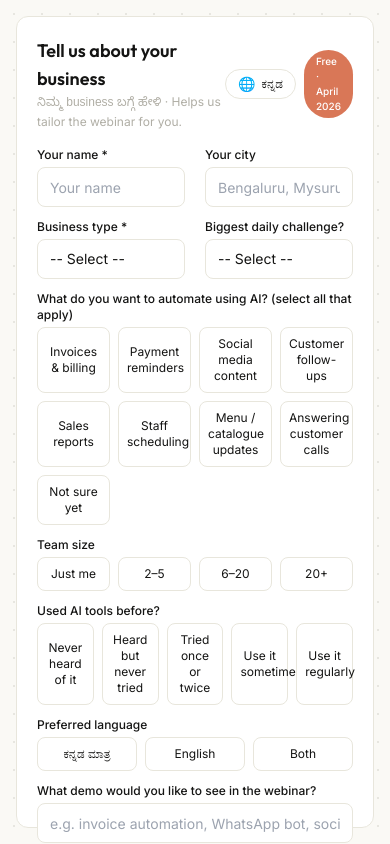
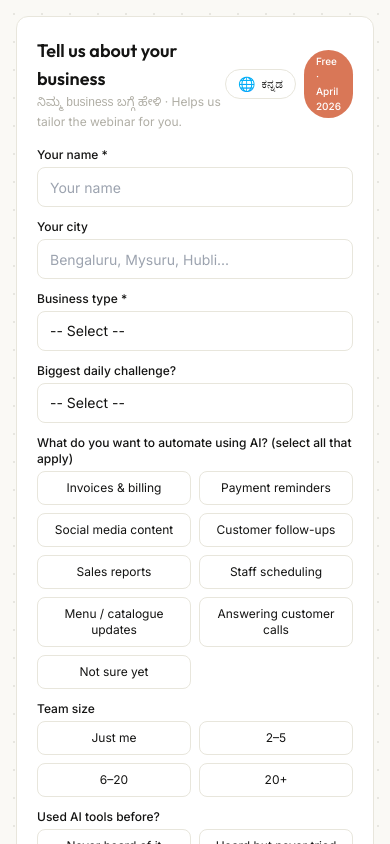
Before and after one commit to nurturinglabs/mundebanni-community-survey, a Next.js app: page / in a window 390 px wide. Shown: the top 844 px of the page. Built offline with nearby package versions, Linux system fonts and the light colour scheme.

Commit message:
Form submit issue

```diff
--- a/src/app/page.tsx
+++ b/src/app/page.tsx
@@ -9,7 +9,7 @@ export default function Home() {
   const [lang, setLang] = useState<Lang>("en");
 
   return (
-    <main className="h-screen w-screen dot-grid flex overflow-hidden">
+    <main className="min-h-screen w-screen dot-grid flex lg:h-screen lg:overflow-hidden">
       {/* Left panel — branding */}
       <div className="relative z-10 hidden lg:flex flex-col justify-between w-[360px] shrink-0 bg-[#141413] text-white p-8">
         <div>
@@ -87,8 +87,8 @@ export default function Home() {
       </div>
 
       {/* Right panel — form fills entire remaining space */}
-      <div className="relative z-10 flex-1 flex items-center justify-center p-4 lg:p-6">
-        <div className="w-full h-full max-w-[860px] bg-white border border-[#E8E6DC] rounded-xl p-5 lg:p-8 flex flex-col">
+      <div className="relative z-10 flex-1 flex items-center justify-center p-4 lg:p-6 overflow-y-auto">
+        <div className="w-full max-w-[860px] bg-white border border-[#E8E6DC] rounded-xl p-5 lg:p-8 flex flex-col lg:h-full">
           {/* Header */}
           <div className="mb-4 shrink-0">
             <div className="flex items-center justify-between">
--- a/src/components/RegistrationForm.tsx
+++ b/src/components/RegistrationForm.tsx
@@ -218,7 +218,7 @@ export default function RegistrationForm({ lang }: { lang: Lang }) {
   return (
     <form onSubmit={handleSubmit} className="h-full flex flex-col">
       {/* All fields in a grid */}
-      <div className="flex-1 grid grid-cols-2 gap-x-5 gap-y-3 content-start">
+      <div className="flex-1 grid grid-cols-1 sm:grid-cols-2 gap-x-5 gap-y-3 content-start">
         {/* Row 1: Name + City */}
         <div>
           <label className={labelClass}>{l.name}</label>
@@ -276,9 +276,9 @@ export default function RegistrationForm({ lang }: { lang: Lang }) {
         </div>
 
         {/* Row 3: Automate with AI (pick 2, 4 cols) */}
-        <div className="col-span-2">
+        <div className="sm:col-span-2">
           <label className={labelClass}>{l.automate}</label>
-          <div className="grid grid-cols-4 gap-2">
+          <div className="grid grid-cols-2 sm:grid-cols-4 gap-2">
             {l.automateOptions.map((option) => (
               <button
                 key={option}
@@ -293,9 +293,9 @@ export default function RegistrationForm({ lang }: { lang: Lang }) {
         </div>
 
         {/* Row 4: Team Size (4 across) */}
-        <div className="col-span-2">
+        <div className="sm:col-span-2">
           <label className={labelClass}>{l.teamSize}</label>
-          <div className="grid grid-cols-4 gap-2">
+          <div className="grid grid-cols-2 sm:grid-cols-4 gap-2">
             {l.teamSizes.map((size) => (
               <button
                 key={size}
@@ -310,9 +310,9 @@ export default function RegistrationForm({ lang }: { lang: Lang }) {
         </div>
 
         {/* Row 5: AI Experience */}
-        <div className="col-span-2">
+        <div className="sm:col-span-2">
           <label className={labelClass}>{l.aiExperience}</label>
-          <div className="grid grid-cols-5 gap-2">
+          <div className="grid grid-cols-2 sm:grid-cols-5 gap-2">
             {l.aiLevels.map((level) => (
               <button
                 key={level}
@@ -327,7 +327,7 @@ export default function RegistrationForm({ lang }: { lang: Lang }) {
         </div>
 
         {/* Row 6: Language Preference (3 across) */}
-        <div className="col-span-2">
+        <div className="sm:col-span-2">
           <label className={labelClass}>{l.languagePref}</label>
           <div className="grid grid-cols-3 gap-2">
             {l.languages.map((langOption) => (
@@ -344,7 +344,7 @@ export default function RegistrationForm({ lang }: { lang: Lang }) {
         </div>
 
         {/* Row 7: Demo Request (new question) */}
-        <div className="col-span-2">
+        <div className="sm:col-span-2">
           <label className={labelClass}>{l.demoRequest}</label>
           <input
             type="text"
```
